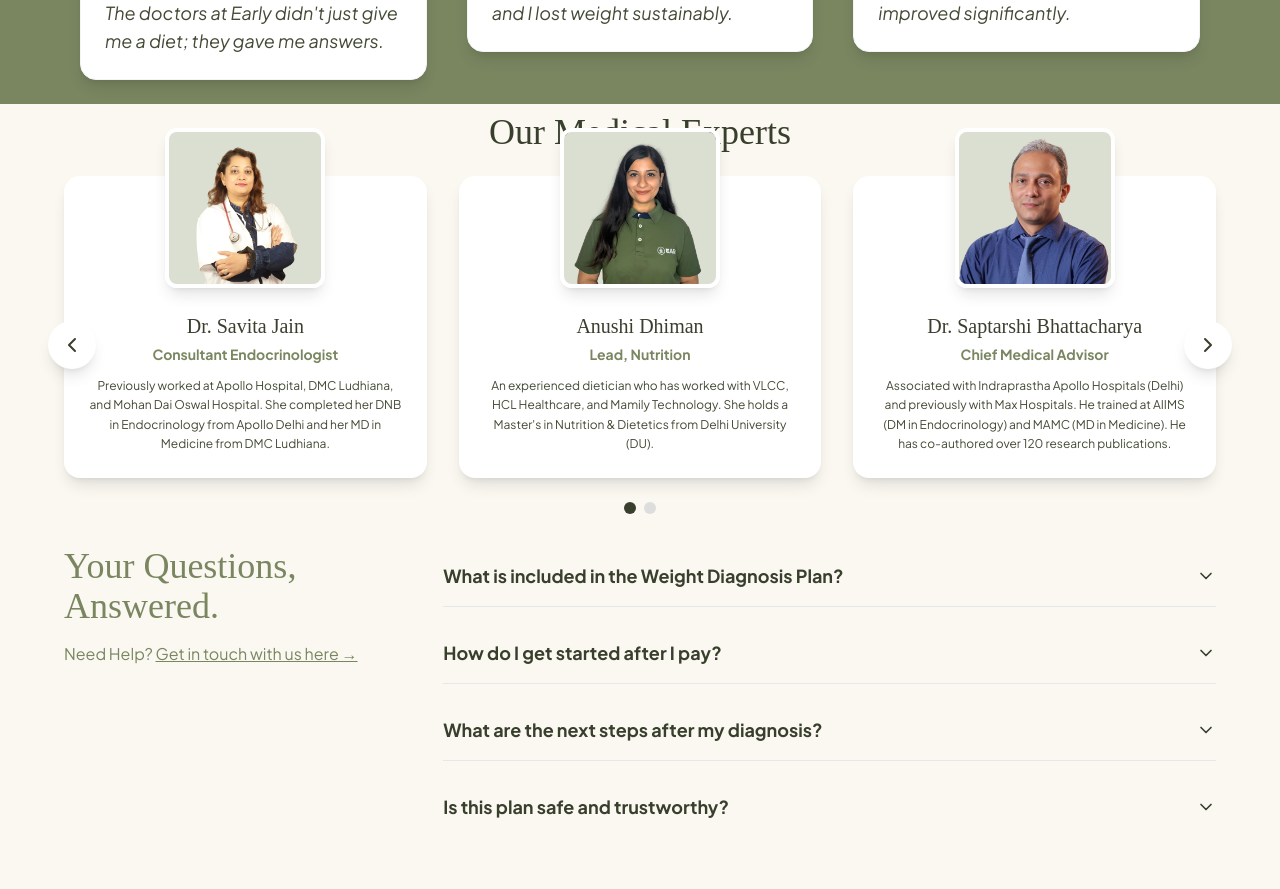
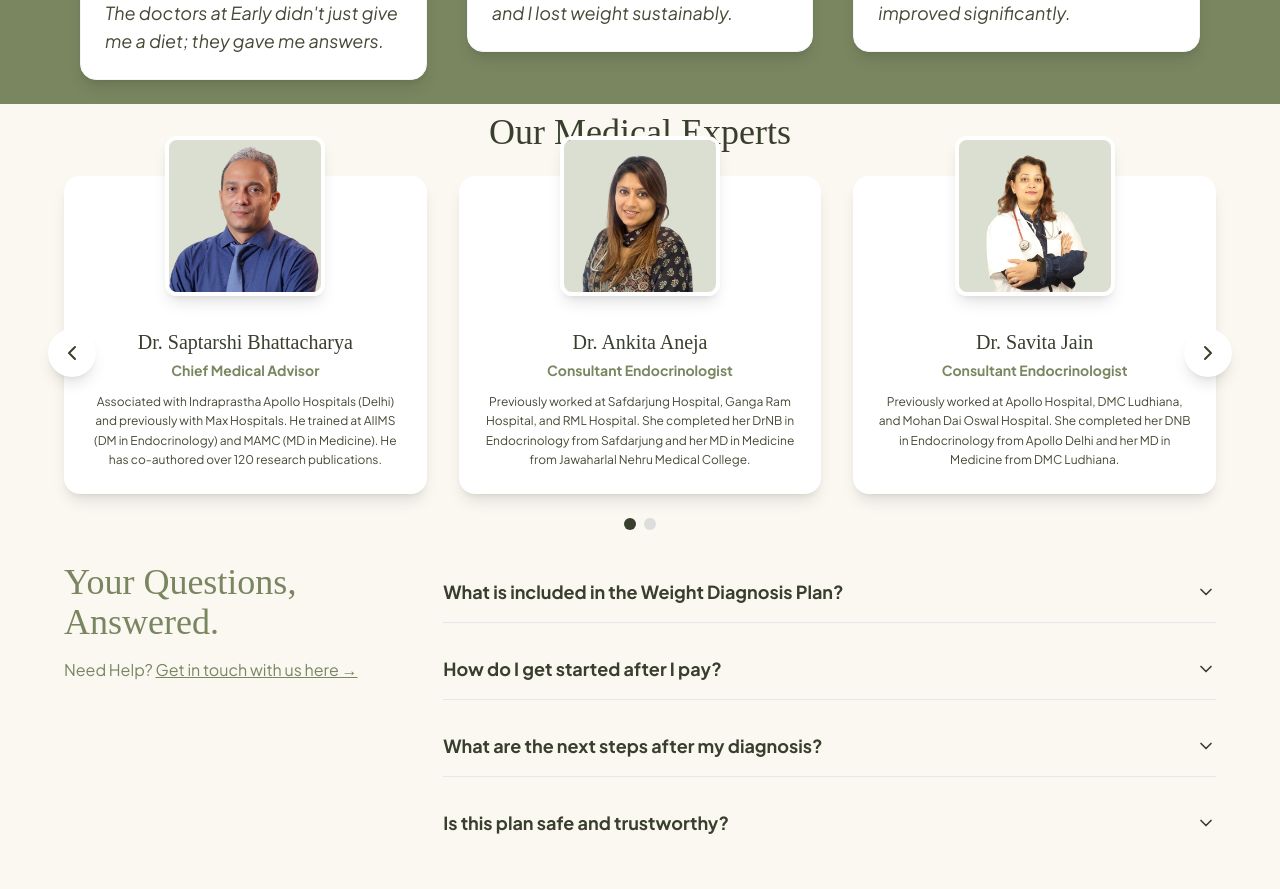
Before and after one commit to sagar-early/bodyweight-diagnosis-hero, a React (Vite) app: page / in a window 1280 px wide. Shown: the part 2680-3569 px from the top of the page. Built offline with nearby package versions, Linux system fonts and the light colour scheme; a web font is replaced by a local one.

Commit message:
Code edited in Lovable Code Editor
Edited UI in Lovable

```diff
--- a/src/components/MedicalTeamSection.tsx
+++ b/src/components/MedicalTeamSection.tsx
@@ -11,33 +11,34 @@ interface TeamMember {
 }
 
 const teamMembers: TeamMember[] = [
+
   {
     id: 1,
+    name: "Dr. Saptarshi Bhattacharya",
+    title: "Chief Medical Advisor",
+    credentials: "Associated with Indraprastha Apollo Hospitals (Delhi) and previously with Max Hospitals. He trained at AIIMS (DM in Endocrinology) and MAMC (MD in Medicine). He has co-authored over 120 research publications.",
+    image: "/lovable-uploads/4658e62f-fad0-42a1-bffa-5714498a5dbd.png"
+  },
+  {
+    id: 2,
+    name: "Dr. Ankita Aneja",
+    title: "Consultant Endocrinologist",
+    credentials: "Previously worked at Safdarjung Hospital, Ganga Ram Hospital, and RML Hospital. She completed her DrNB in Endocrinology from Safdarjung and her MD in Medicine from Jawaharlal Nehru Medical College.",
+    image: "/lovable-uploads/d0364617-83e6-4bae-9232-5dd11922d3c5.png"
+  },
+  {
+    id: 3,
     name: "Dr. Savita Jain",
     title: "Consultant Endocrinologist",
     credentials: "Previously worked at Apollo Hospital, DMC Ludhiana, and Mohan Dai Oswal Hospital. She completed her DNB in Endocrinology from Apollo Delhi and her MD in Medicine from DMC Ludhiana.",
     image: "/lovable-uploads/491a6843-dfce-4187-a975-41499193a126.png"
   },
   {
-    id: 2,
+    id: 4,
     name: "Anushi Dhiman",
     title: "Lead, Nutrition",
     credentials: "An experienced dietician who has worked with VLCC, HCL Healthcare, and Mamily Technology. She holds a Master's in Nutrition & Dietetics from Delhi University (DU).",
     image: "/lovable-uploads/2f95c7d5-58cb-420b-83a7-3ae0d6085a5c.png"
-  },
-  {
-    id: 3,
-    name: "Dr. Saptarshi Bhattacharya",
-    title: "Chief Medical Advisor",
-    credentials: "Associated with Indraprastha Apollo Hospitals (Delhi) and previously with Max Hospitals. He trained at AIIMS (DM in Endocrinology) and MAMC (MD in Medicine). He has co-authored over 120 research publications.",
-    image: "/lovable-uploads/4658e62f-fad0-42a1-bffa-5714498a5dbd.png"
-  },
-  {
-    id: 4,
-    name: "Dr. Ankita Aneja",
-    title: "Consultant Endocrinologist",
-    credentials: "Previously worked at Safdarjung Hospital, Ganga Ram Hospital, and RML Hospital. She completed her DrNB in Endocrinology from Safdarjung and her MD in Medicine from Jawaharlal Nehru Medical College.",
-    image: "/lovable-uploads/d0364617-83e6-4bae-9232-5dd11922d3c5.png"
   },
   {
     id: 5,
@@ -138,8 +139,11 @@ export const MedicalTeamSection = () => {
 const TeamMemberCard = ({ member }: { member: TeamMember }) => {
   return (
     <div className="bg-white rounded-2xl p-6 shadow-lg h-full relative overflow-visible">
-      {/* Photo - bigger and square with rounded corners, overlapping more on mobile with proper spacing, CENTER ALIGNED */}
-      <div className="absolute -top-12 left-1/2 transform -translate-x-1/2 w-32 h-32 lg:w-40 lg:h-40 rounded-xl overflow-hidden shadow-lg border-4 border-white z-10">
+      {/* Photo positioning updated for 25% overlap:
+        - Mobile: Image is h-32 (8rem). -top-8 is -2rem, which is 25%.
+        - Desktop: Image is lg:h-40 (10rem). lg:-top-10 is -2.5rem, which is 25%.
+      */}
+      <div className="absolute -top-8 lg:-top-10 left-1/2 transform -translate-x-1/2 w-32 h-32 lg:w-40 lg:h-40 rounded-xl overflow-hidden shadow-lg border-4 border-white z-10">
         <img
           src={member.image}
           alt={member.name}
@@ -147,8 +151,11 @@ const TeamMemberCard = ({ member }: { member: TeamMember }) => {
         />
       </div>
 
-      {/* Content with extra top padding */}
-      <div className="pt-24 lg:pt-28 text-center">
+      {/* Content padding updated to accommodate the image inside the card:
+        - Mobile: 6rem of image is inside, so we use pt-28 (7rem).
+        - Desktop: 7.5rem of image is inside, so we use lg:pt-32 (8rem).
+      */}
+      <div className="pt-28 lg:pt-32 text-center">
         {/* Name */}
         <h3 className="font-unna text-lg lg:text-xl mb-1" style={{ color: '#393f2d' }}>
           {member.name}
```
